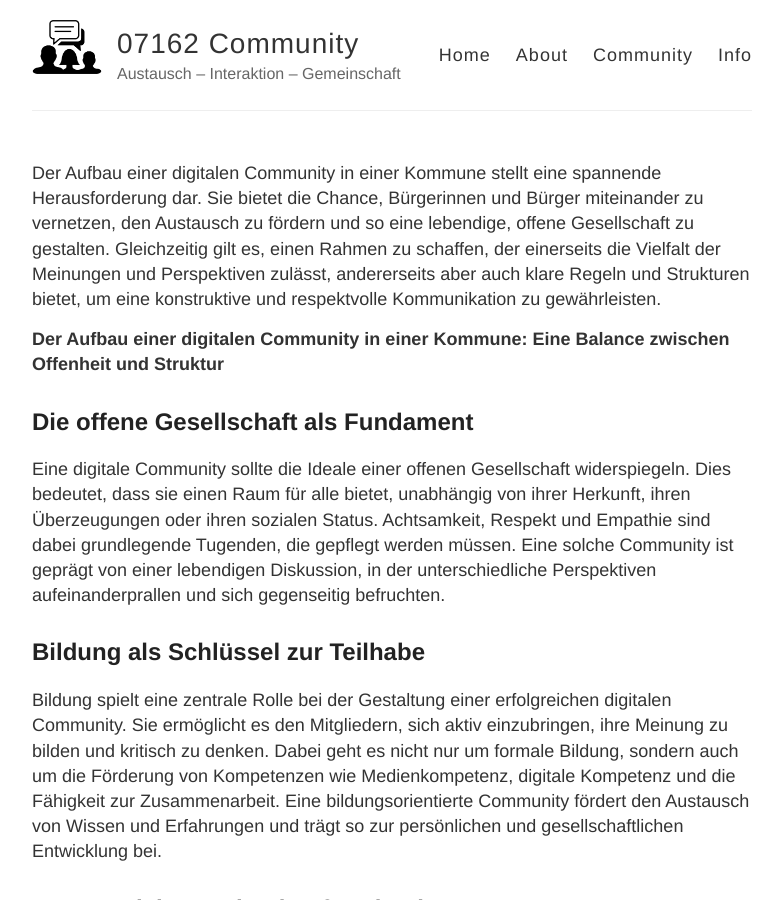
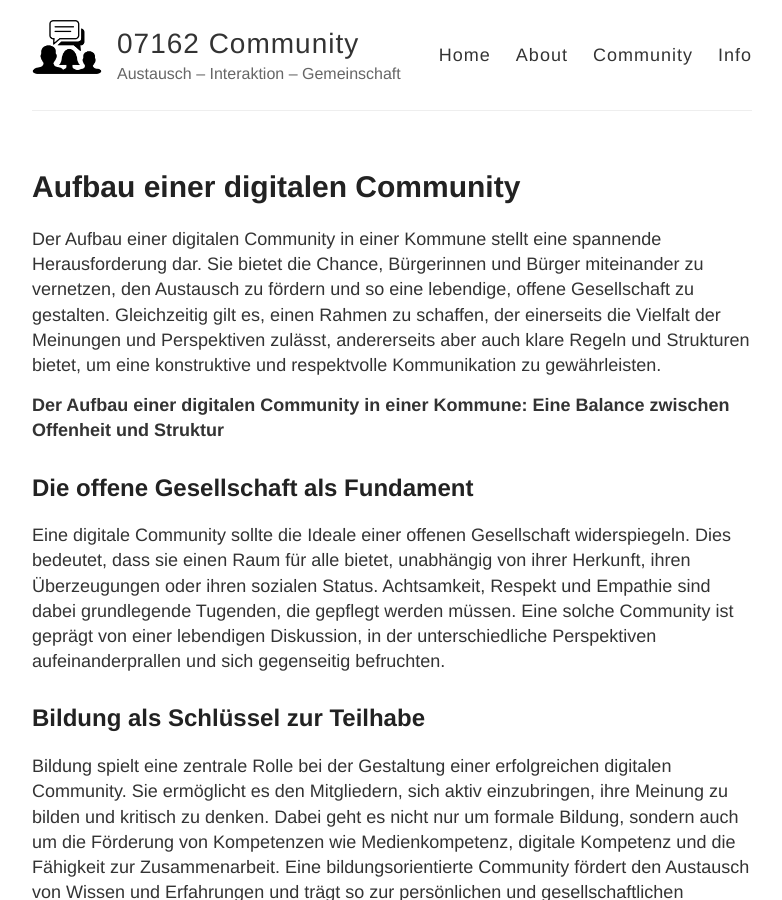
Before and after one commit to filstal/gingen, a Jekyll site: the page built from doc/aufbau-einer-digitalen-community.md, in a window 1280 px wide and 900 px high. Shown: the whole window, without its empty margins (248-1030 px from the left). Built offline with Jekyll 4.4.1, drawn with Linux system fonts in a browser that asks for light colours; our own code applies the rules of GitHub Pages for plain Markdown files.

Commit message:
Update and rename 2024-09-12-aufbau-einer-digitalen-community.md to doc/aufbau-einer-digitalen-community.md

```diff
--- a/2024-09-12-aufbau-einer-digitalen-community.md
+++ b/doc/aufbau-einer-digitalen-community.md
@@ -1,3 +1,7 @@
+---
+title: Aufbau einer digitalen Community
+permalink: /doc/aufbau-einer-digitalen-community/
+---
 Der Aufbau einer digitalen Community in einer Kommune stellt eine spannende Herausforderung dar. Sie bietet die Chance, Bürgerinnen und Bürger miteinander zu vernetzen, den Austausch zu fördern und so eine lebendige, offene Gesellschaft zu gestalten. Gleichzeitig gilt es, einen Rahmen zu schaffen, der einerseits die Vielfalt der Meinungen und Perspektiven zulässt, andererseits aber auch klare Regeln und Strukturen bietet, um eine konstruktive und respektvolle Kommunikation zu gewährleisten.
 
 **Der Aufbau einer digitalen Community in einer Kommune: Eine Balance zwischen Offenheit und Struktur**
```
